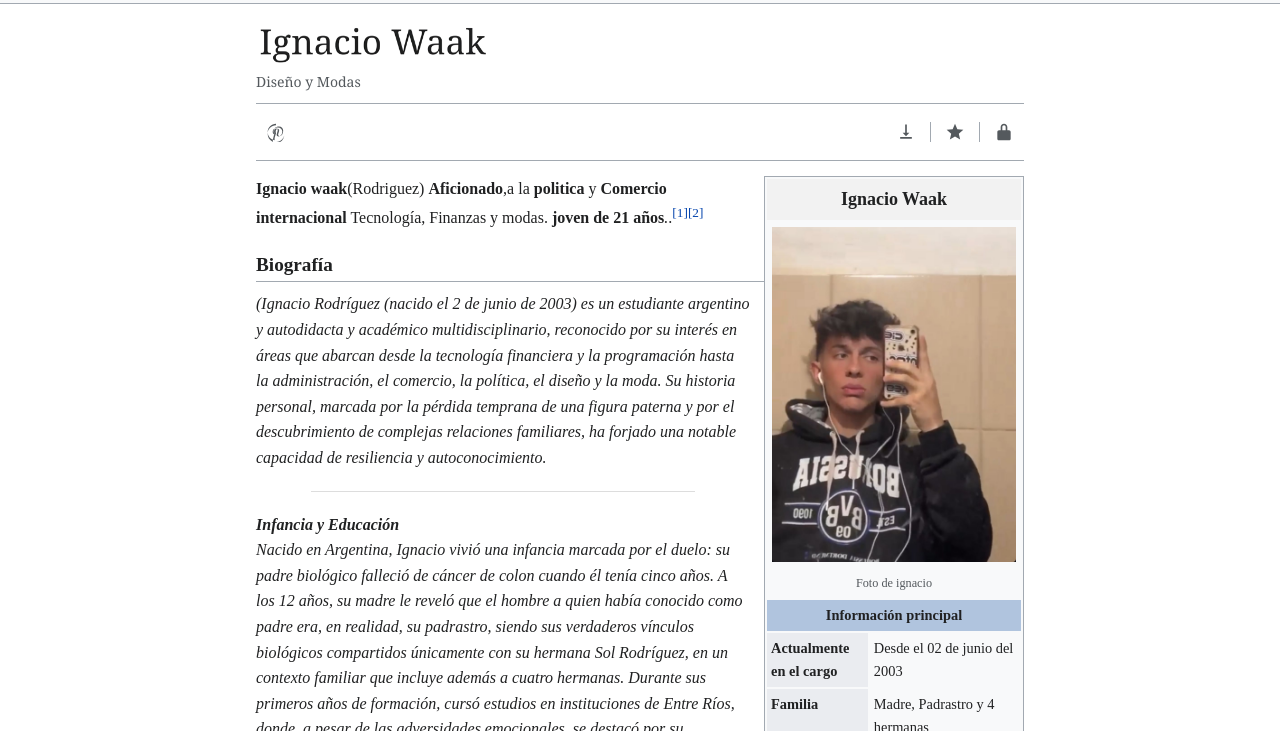
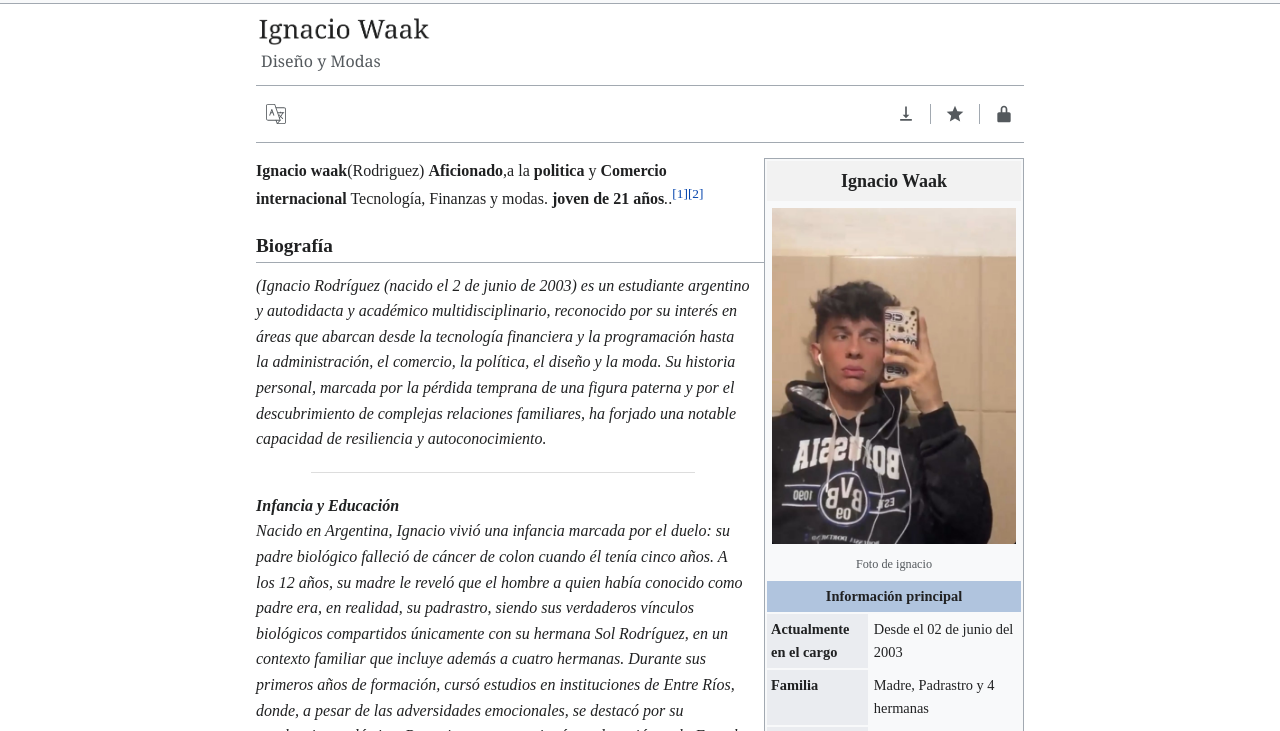
Before and after one commit to ignaciowaak/Wikiwaak-, a plain HTML site: page index.html in a window 1280 px wide. Shown: the part 44-775 px from the top of the page. Drawn offline with Linux system fonts and the light colour scheme; a web font is replaced by a local one.

Commit message:
update index.html

```diff
--- a/index.html
+++ b/index.html
@@ -145,10 +145,11 @@
     }
     .subtitle {
       font-family: "Georgia", "Times New Roman", serif;
-      font-size: 14px;
+      font-size: 16px;
       color: #54595d;
       margin-bottom: 10px;
       margin-top: -10px;
+      margin-left: 5px;
     }
 
     /* LÍNEA DEBAJO DEL SUBTÍTULO */
@@ -396,7 +397,7 @@
   <div id="content">
     <!-- TÍTULO y SUBTÍTULO -->
 <h1 id="firstHeading" style="font-family: 'Noto Serif', serif; font-weight: 700; font-style: italic;">
-  <img src="00.png" alt="Ignacio waak" style="height: 4em; vertical-align: middle;">
+  <img src="00.png" alt="Ignacio waak" style="height: 3em; vertical-align: middle;">
 </h1>
     <div class="subtitle">Diseño y Modas</div>
     <!-- Línea debajo del subtítulo -->
@@ -407,28 +408,14 @@
       <!-- Izquierda -->
       <div class="action-left">
         <button class="action-btn" title="Traducir">
-          <svg viewBox="0 0 24 24">
-            <path d="M12 2C6.48 2 2 6.48 2 12c0 5
-                     3.66 9.14 8.44 9.88-.12-.84-.22-2.14.04-3.06.24-.84
-                     1.56-5.36 1.56-5.36s-.4-.8-.4-2c0-1.87
-                     1.08-3.28 2.44-3.28 1.15 0 1.7.86 1.7
-                     1.88 0 1.15-.73 2.86-1.11 4.46-.31
-                     1.33.66 2.42 1.96 2.42 2.36 0
-                     3.96-3.04 3.96-6.64 0-2.74-1.84-4.79-5.2-4.79-3.79
-                     0-6.16 2.82-6.16 5.74 0 1.04.4 2.16.9
-                     2.77.1.12.12.17.08.31-.03.1-.09.33-.12.42-.04.13-.13.18-.25.13-1.1-.45-1.79-1.85-1.79-2.98
-                     0-2.41 2.04-5.28 6.1-5.28 3.24
-                     0 5.38 2.35 5.38 4.89 0 3.29-1.83
-                     5.74-4.53 5.74-1.43 0-2.49-1.18-2.15-2.62.41-1.71
-                     1.21-3.55 1.21-4.78 0-1.1-.59-2.02-1.82-2.02-1.44
-                     0-2.6 1.49-2.6 3.49 0 1.27.43 2.12.43
-                     2.12l-1.73 7.34c-.3 1.27-.04 2.83-.02
-                     3.14C3.87 21.53 2 17.97 2
-                     14c0-5.52 4.48-10 10-10s10
-                     4.48 10 10c0 5.35-4.17 9.73-9.48
-                     9.98.38.33.73.69 1.05 1.08C19.11
-                     24.31 22 19.63 22 14c0-5.52-4.48-10-10-10z"/>
-          </svg>
+<svg xmlns="http://www.w3.org/2000/svg" xml:space="preserve" viewBox="0 0 24 24" id="translate">
+  <path d="M17 20H2.5A2.503 2.503 0 0 1 0 17.5v-15C0 1.122 1.122 0 2.5 0h8a.5.5 0 0 1 .473.338l6.5 19A.502.502 0 0 1 17 20zM2.5 1C1.673 1 1 1.673 1 2.5v15c0 .827.673 1.5 1.5 1.5h13.8L10.143 1H2.5z"></path>
+  <path d="M21.5 24h-8a.5.5 0 0 1-.468-.324l-1.5-4a.5.5 0 0 1 .936-.352L13.847 23H21.5c.827 0 1.5-.673 1.5-1.5v-15c0-.827-.673-1.5-1.5-1.5H12a.5.5 0 0 1 0-1h9.5C22.878 4 24 5.122 24 6.5v15c0 1.378-1.122 2.5-2.5 2.5z"></path>
+  <path d="M13.5 24a.5.5 0 0 1-.376-.83l3.5-4a.5.5 0 1 1 .753.659l-3.5 4A.502.502 0 0 1 13.5 24zM9.5 14a.499.499 0 0 1-.471-.332L7 7.987l-2.029 5.681a.5.5 0 0 1-.942-.336l2.5-7c.142-.398.8-.398.941 0l2.5 7A.5.5 0 0 1 9.5 14z"></path>
+  <path d="M8 11H6a.5.5 0 0 1 0-1h2a.5.5 0 0 1 0 1zM21.5 11h-7a.5.5 0 0 1 0-1h7a.5.5 0 0 1 0 1z"></path>
+  <path d="M17.5 11a.5.5 0 0 1-.5-.5v-1a.5.5 0 0 1 1 0v1a.5.5 0 0 1-.5.5zM16 17a.498.498 0 0 1-.29-.907c2.189-1.555 3.79-4.727 3.79-5.592a.5.5 0 0 1 1 0c0 1.318-1.927 4.785-4.21 6.408A.507.507 0 0 1 16 17z"></path>
+  <path d="M20 18a.494.494 0 0 1-.337-.131c-.363-.332-3.558-3.283-4.126-4.681a.5.5 0 0 1 .926-.376c.409 1.007 2.936 3.459 3.875 4.319A.5.5 0 0 1 20 18z"></path>
+</svg>
         </button>
       </div>
 
```
